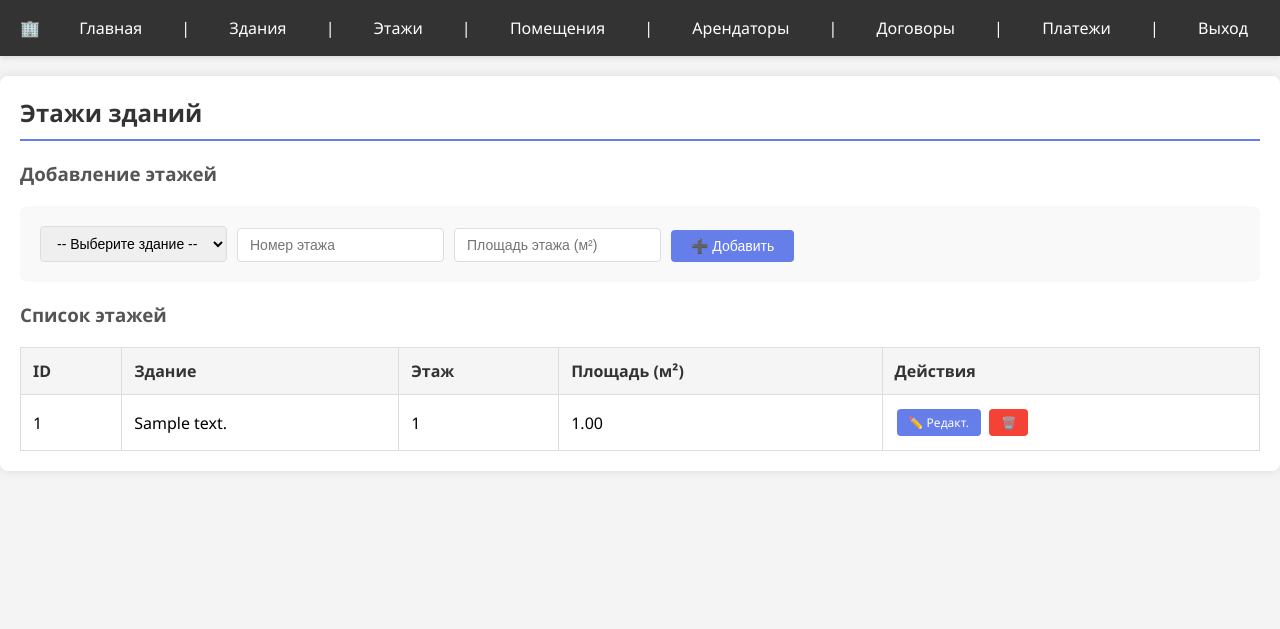
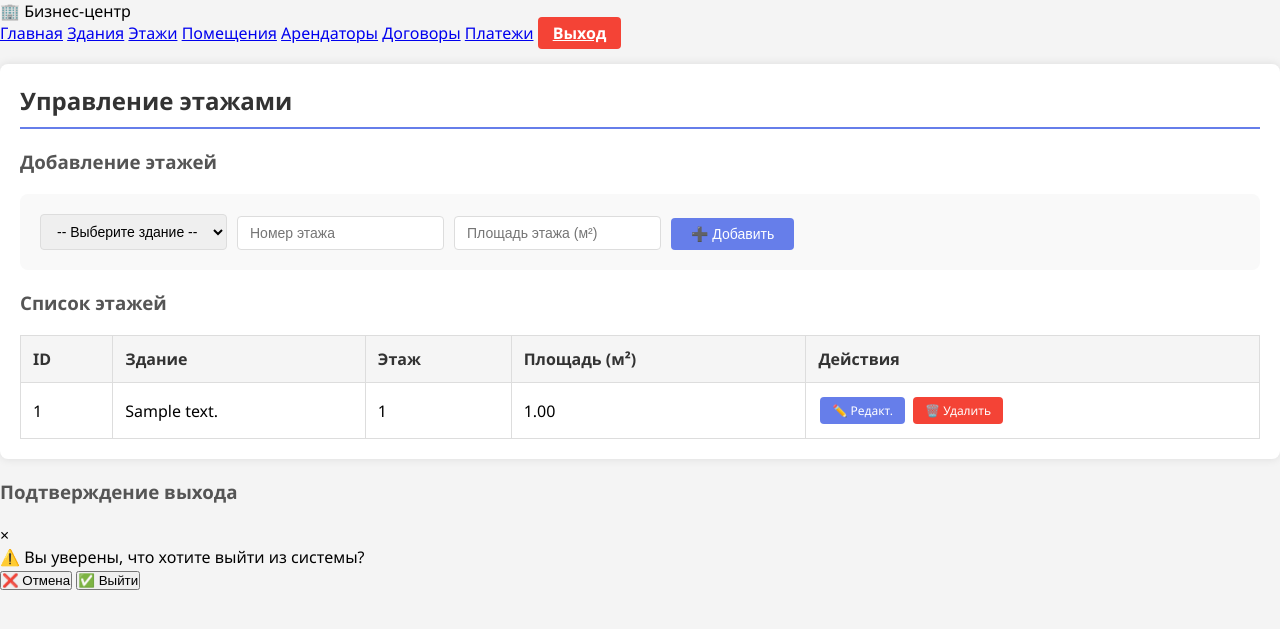
Before and after one commit to Dmitrij-Vi/php_interface, a PHP site: page /floors.php in a window 1280 px wide. Shown: the top 629 px of the page. Run offline with PHP 8.4, Linux system fonts and the light colour scheme; the visitor is signed in with stand-in values (Sample User, id 1); tables that the repository leaves empty hold one stand-in row (values such as "Sample post").

Commit message:
Update floors.php

```diff
--- a/vikanovbd/floors.php
+++ b/vikanovbd/floors.php
@@ -3,7 +3,7 @@
 if (empty($_SESSION['auth'])) { header('Location: login.php'); exit; }
 require 'config.php';
 
-// Добавление этажа
+// Добавление
 if ($_SERVER['REQUEST_METHOD'] === 'POST' && isset($_POST['add'])) {
     $stmt = $pdo->prepare("INSERT INTO floors (building_id, floor_number, area_sqm) VALUES (?, ?, ?)");
     $stmt->execute([$_POST['building_id'], $_POST['floor_number'], $_POST['area_sqm']]);
@@ -45,11 +45,28 @@
 }
 ?>
 <!DOCTYPE html>
-<html><head><title>Этажи</title><link rel="stylesheet" href="style.css"></head>
+<html>
+<head><title>Этажи</title><link rel="stylesheet" href="style.css"></head>
 <body>
-<div class="menu">🏢 <a href="index.php">Главная</a> | <a href="buildings.php">Здания</a> | <a href="floors.php">Этажи</a> | <a href="rooms.php">Помещения</a> | <a href="tenants.php">Арендаторы</a> | <a href="contracts.php">Договоры</a> | <a href="payments.php">Платежи</a> | <a href="logout.php">Выход</a></div>
+<div class="header">
+    <div class="navbar">
+        <div class="logo">
+            🏢 <span>Бизнес-центр</span>
+        </div>
+        <div class="nav-menu">
+            <a href="index.php" class="nav-link">Главная</a>
+            <a href="buildings.php" class="nav-link">Здания</a>
+            <a href="floors.php" class="nav-link active">Этажи</a>
+            <a href="rooms.php" class="nav-link">Помещения</a>
+            <a href="tenants.php" class="nav-link">Арендаторы</a>
+            <a href="contracts.php" class="nav-link">Договоры</a>
+            <a href="payments.php" class="nav-link">Платежи</a>
+            <a href="#" class="nav-link logout-btn" onclick="showLogoutModal(event)">Выход</a>
+        </div>
+    </div>
+</div>
 <div class="container">
-    <h2>Этажи зданий</h2>
+    <h2>Управление этажами</h2>
     <?php show_msg(); ?>
 
     <?php if ($edit_item): ?>
@@ -61,8 +78,8 @@
                     <option value="<?php echo $b['building_id']; ?>" <?php echo $b['building_id'] == $edit_item['building_id'] ? 'selected' : ''; ?>><?php echo htmlspecialchars($b['address']); ?></option>
                 <?php endforeach; ?>
             </select>
-            <input type="number" name="floor_number" value="<?php echo $edit_item['floor_number']; ?>" required>
-            <input type="number" step="0.01" name="area_sqm" value="<?php echo $edit_item['area_sqm']; ?>" required>
+            <input type="number" name="floor_number" value="<?php echo $edit_item['floor_number']; ?>" placeholder="Номер этажа" required>
+            <input type="number" step="0.01" name="area_sqm" value="<?php echo $edit_item['area_sqm']; ?>" placeholder="Площадь" required>
             <button type="submit" name="edit">💾 Сохранить</button>
             <a href="floors.php" class="btn">Отмена</a>
         </form>
@@ -86,8 +103,11 @@
     <?php endif; ?>
 
     <h3>Список этажей</h3>
-    <table border="1" cellpadding="8">
+    <table>
+        <thead>
             <tr><th>ID</th><th>Здание</th><th>Этаж</th><th>Площадь (м²)</th><th>Действия</th></tr>
+        </thead>
+        <tbody>
             <?php foreach ($floors as $f): ?>
             <tr>
                 <td><?php echo $f['floor_id']; ?></td>
@@ -95,12 +115,58 @@
                 <td><?php echo $f['floor_number']; ?></td>
                 <td><?php echo $f['area_sqm']; ?></td>
                 <td>
-                <a class="btn" href="?edit=<?php echo $f['floor_id']; ?>">✏️ Редакт.</a>
-                <a class="btn btn-danger" href="?del=<?php echo $f['floor_id']; ?>" onclick="return confirm('Удалить этаж?')">🗑️</a>
+                    <a href="?edit=<?php echo $f['floor_id']; ?>" class="btn">✏️ Редакт.</a>
+                    <a href="?del=<?php echo $f['floor_id']; ?>" class="btn btn-danger" onclick="return confirm('Удалить этаж?')">🗑️ Удалить</a>
                 </td>
             </tr>
             <?php endforeach; ?>
+        </tbody>
     </table>
 </div>
+
+<!-- Модальное окно подтверждения выхода -->
+<div id="logoutModal" class="modal">
+    <div class="modal-content">
+        <div class="modal-header">
+            <h3>Подтверждение выхода</h3>
+            <span class="modal-close" onclick="closeLogoutModal()">&times;</span>
+        </div>
+        <div class="modal-body">
+            <p>⚠️ Вы уверены, что хотите выйти из системы?</p>
+        </div>
+        <div class="modal-footer">
+            <button class="modal-btn modal-btn-cancel" onclick="closeLogoutModal()">❌ Отмена</button>
+            <button class="modal-btn modal-btn-confirm" onclick="confirmLogout()">✅ Выйти</button>
+        </div>
+    </div>
+</div>
+
+<script>
+function showLogoutModal(event) {
+    event.preventDefault();
+    document.getElementById('logoutModal').style.display = 'block';
+}
+
+function closeLogoutModal() {
+    document.getElementById('logoutModal').style.display = 'none';
+}
+
+function confirmLogout() {
+    window.location.href = 'logout.php';
+}
+
+window.onclick = function(event) {
+    var modal = document.getElementById('logoutModal');
+    if (event.target == modal) {
+        modal.style.display = 'none';
+    }
+}
+
+document.addEventListener('keydown', function(event) {
+    if (event.key === 'Escape') {
+        closeLogoutModal();
+    }
+});
+</script>
 </body>
 </html>
```
Lines whose indentation alone changed are shown as unchanged.
